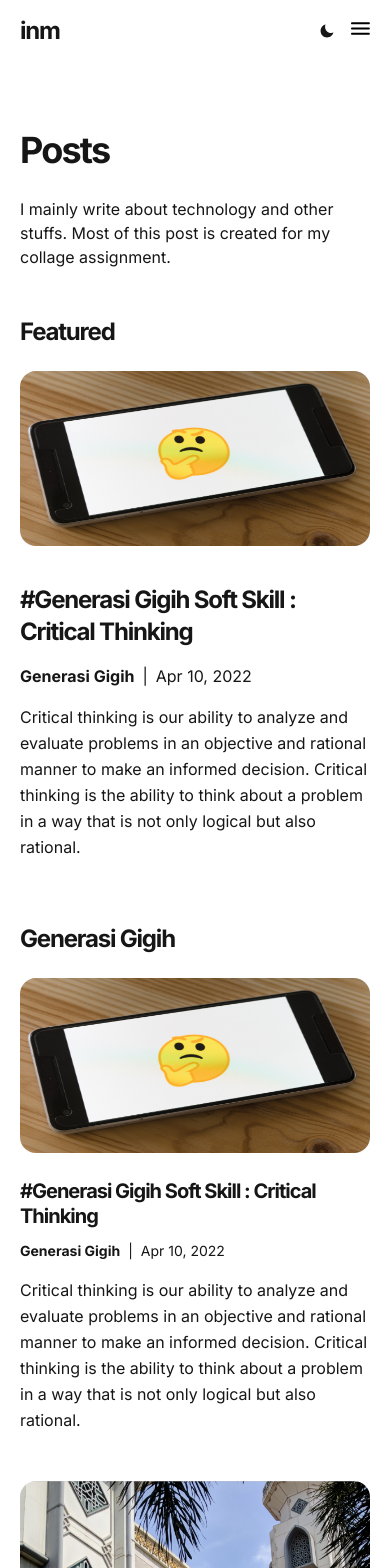
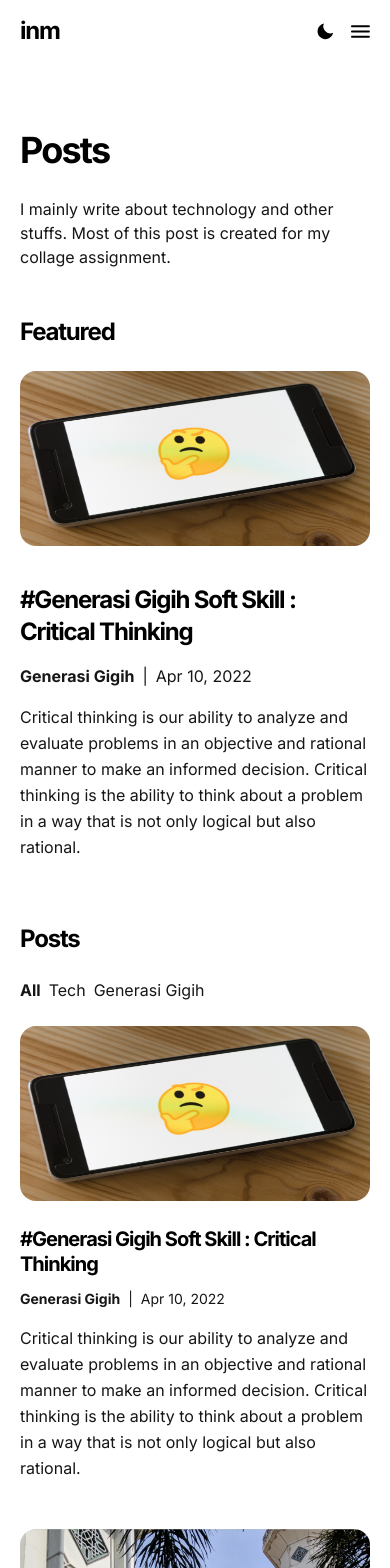
Before and after one commit to irfan44/irfannm, a Next.js app: page /posts in a window 390 px wide. Shown: the top 1568 px of the page. Built offline with nearby package versions, Linux system fonts and the light colour scheme.

Commit message:
feat: add tab for post category

```diff
--- a/components/layouts/Navbar/index.tsx
+++ b/components/layouts/Navbar/index.tsx
@@ -1,10 +1,11 @@
 import { useTheme } from 'next-themes';
 import Link from 'next/link';
 import { useEffect, useState } from 'react';
-import { IoMdMoon, IoMdSunny } from 'react-icons/io';
 import Button from 'components/common/Button';
 import IconClose from 'components/icons/Menu/IconsClose';
 import IconMenu from 'components/icons/Menu/IconsMenu';
+import IconsMoon from 'components/icons/Themes/IconsMoon';
+import IconsSun from 'components/icons/Themes/IconsSun';
 import Container from 'components/layouts/Container';
 import Menu from 'components/layouts/Navbar/Menu';
 
@@ -19,13 +20,13 @@ const Navbar = () => {
     if (currentTheme === 'dark') {
       return (
         <Button title="Change to light theme" onClick={() => setTheme('light')}>
-          <IoMdSunny />
+          <IconsSun />
         </Button>
       );
     } else {
       return (
         <Button title="Change to dark theme" onClick={() => setTheme('dark')}>
-          <IoMdMoon />
+          <IconsMoon />
         </Button>
       );
     }
@@ -51,7 +52,7 @@ const Navbar = () => {
               <li className="flex items-center">{renderThemeChanger()}</li>
               <li>
                 <button
-                  className="ml-2"
+                  className="ml-2 flex items-center"
                   title="Menu"
                   onClick={() => {
                     isActive ? setActive(false) : setActive(true);
--- a/components/templates/Posts/PostsList/index.tsx
+++ b/components/templates/Posts/PostsList/index.tsx
@@ -1,15 +1,12 @@
-import Section from 'components/layouts/Section';
 import PostCard from 'components/templates/Posts/PostsList/PostCard';
 import Post from 'types/post';
 
 type Props = {
   posts: Post[];
-  title: string;
 };
 
-const PostsList = ({ posts, title }: Props) => {
+const PostsList = ({ posts }: Props) => {
   return (
-    <Section title={title}>
     <div className="grid grid-cols-1 md:grid-cols-2 lg:grid-cols-3 md:gap-x-16 lg:gap-x-8 gap-y-8">
       {posts.map((post) => (
         <PostCard
@@ -23,7 +20,6 @@ const PostsList = ({ posts, title }: Props) => {
         />
       ))}
     </div>
-    </Section>
   );
 };
 
--- a/package.json
+++ b/package.json
@@ -16,7 +16,6 @@
     "next-themes": "^0.1.1",
     "react": "^17.0.2",
     "react-dom": "^17.0.2",
-    "react-icons": "^4.3.1",
     "typescript": "^4.2.4"
   },
   "devDependencies": {
--- a/pages/about.tsx
+++ b/pages/about.tsx
@@ -18,7 +18,7 @@ const About = () => {
           <div className="space-y-12 max-w-3xl mx-auto">
             <div className="space-y-12">
               <div>
-                <h1>About me</h1>
+                <h1>About</h1>
               </div>
               <div>
                 <div className="flex justify-center mb-12">
--- a/pages/index.tsx
+++ b/pages/index.tsx
@@ -4,6 +4,7 @@ import Meta from 'components/common/Meta';
 import IconArrowRight from 'components/icons/Arrows/IconsArrowRight';
 import Container from 'components/layouts/Container';
 import Layout from 'components/layouts/Layout';
+import Section from 'components/layouts/Section';
 import HeroSection from 'components/templates/Home/HeroSection';
 import PostsList from 'components/templates/Posts/PostsList';
 import { getAllPosts } from 'lib/api';
@@ -33,7 +34,9 @@ const Index = ({ allPosts }: AllPosts) => {
             <HeroSection />
             {latestPosts.length > 0 && (
               <div>
-                <PostsList title="Latest Posts" posts={latestPosts} />
+                <Section title="Latest Posts">
+                  <PostsList posts={latestPosts} />
+                </Section>
                 <div className="mt-4 font-medium">
                   <Button title="Read all posts" onClick={handleReadAllPosts}>
                     <div className="flex items-center hover:cursor-pointer hover:underline">
--- a/pages/posts/index.tsx
+++ b/pages/posts/index.tsx
@@ -1,3 +1,4 @@
+import { useState } from 'react';
 import Meta from 'components/common/Meta';
 import Container from 'components/layouts/Container';
 import Layout from 'components/layouts/Layout';
@@ -9,6 +10,8 @@ import { getAllPosts } from 'lib/api';
 import AllPosts from 'types/all-posts';
 
 const Posts = ({ allPosts }: AllPosts) => {
+  const [isActive, setIsActive] = useState('all');
+
   const heroPost = allPosts[0];
   const everyPosts = allPosts.slice(0);
   const techPosts = allPosts.filter((posts) => posts.category === 'Tech');
@@ -47,7 +50,48 @@ const Posts = ({ allPosts }: AllPosts) => {
                 )}
               </Section>
             </div>
-            {generasiGIGIHPosts.length > 0 && (
+            <div>
+              <Section title="Posts">
+                <div className="space-x-2">
+                  <button
+                    className={isActive === 'all' ? 'font-bold' : 'font-base'}
+                    onClick={() => setIsActive('all')}
+                  >
+                    All
+                  </button>
+                  <button
+                    className={isActive === 'tech' ? 'font-bold' : 'font-base'}
+                    onClick={() => setIsActive('tech')}
+                  >
+                    Tech
+                  </button>
+                  <button
+                    className={isActive === 'gg' ? 'font-bold' : 'font-base'}
+                    onClick={() => setIsActive('gg')}
+                  >
+                    Generasi Gigih
+                  </button>
+                </div>
+                <div>
+                  {isActive === 'all' && everyPosts.length > 0 && (
+                    <div className="mt-6">
+                      <PostsList posts={everyPosts} />
+                    </div>
+                  )}
+                  {isActive === 'tech' && techPosts.length > 0 && (
+                    <div className="mt-6">
+                      <PostsList posts={techPosts} />
+                    </div>
+                  )}
+                  {isActive === 'gg' && generasiGIGIHPosts.length > 0 && (
+                    <div className="mt-6">
+                      <PostsList posts={generasiGIGIHPosts} />
+                    </div>
+                  )}
+                </div>
+              </Section>
+            </div>
+            {/* {generasiGIGIHPosts.length > 0 && (
               <div>
                 <PostsList title="Generasi Gigih" posts={generasiGIGIHPosts} />
               </div>
@@ -61,7 +105,7 @@ const Posts = ({ allPosts }: AllPosts) => {
               <div>
                 <PostsList title="All Post" posts={everyPosts} />
               </div>
-            )}
+            )} */}
           </div>
         </Container>
       </Layout>
--- a/styles/index.css
+++ b/styles/index.css
@@ -7,35 +7,35 @@
 @layer base {
   h1,
   .h1 {
-    @apply font-sans text-4xl font-bold md:text-5xl tracking-tighter leading-tight text-dark dark:text-white;
+    @apply font-sans text-4xl font-bold md:text-5xl tracking-tighter leading-tight text-black dark:text-white;
   }
 
   h2,
   .h2 {
-    @apply font-sans text-2xl font-bold md:text-4xl tracking-tighter leading-tight text-dark dark:text-white;
+    @apply font-sans text-2xl font-bold md:text-4xl tracking-tighter leading-tight text-black dark:text-white;
   }
 
   h3,
   .h3 {
-    @apply font-sans text-xl font-bold md:text-3xl tracking-tighter leading-tight text-dark dark:text-white;
+    @apply font-sans text-xl font-bold md:text-3xl tracking-tighter leading-tight text-black dark:text-white;
   }
 
   h4,
   .h4 {
-    @apply font-sans text-lg font-bold md:text-2xl text-dark dark:text-white;
+    @apply font-sans text-lg font-bold md:text-2xl text-black dark:text-white;
   }
 
   h5,
   .h5 {
-    @apply font-sans text-base font-bold md:text-lg tracking-tighter leading-tight text-dark dark:text-white;
+    @apply font-sans text-base font-bold md:text-lg tracking-tighter leading-tight text-black dark:text-white;
   }
 
   body,
   .p {
-    @apply font-sans text-base text-dark dark:text-white;
+    @apply font-sans text-base text-dark dark:text-gray-200;
   }
 
   body {
-    @apply bg-white text-dark dark:bg-dark dark:text-white;
+    @apply bg-white dark:bg-dark;
   }
 }
```
Also changed, not shown: 1 other file (tests, documents, lock files or other folders). Lines whose indentation alone changed are shown as unchanged.
